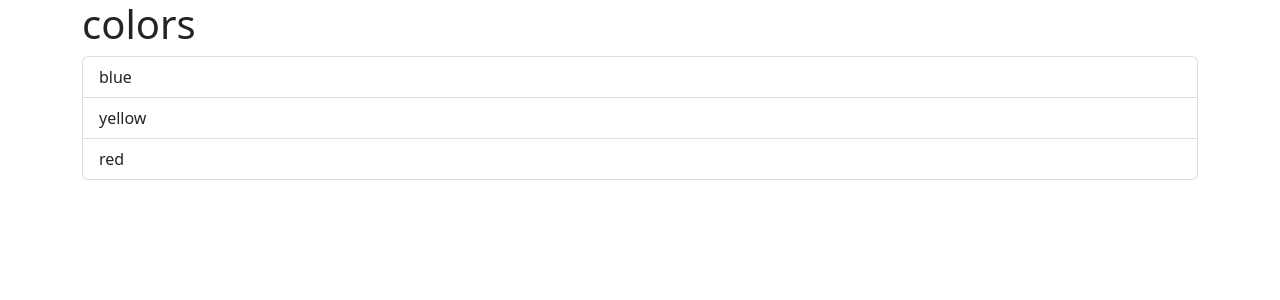
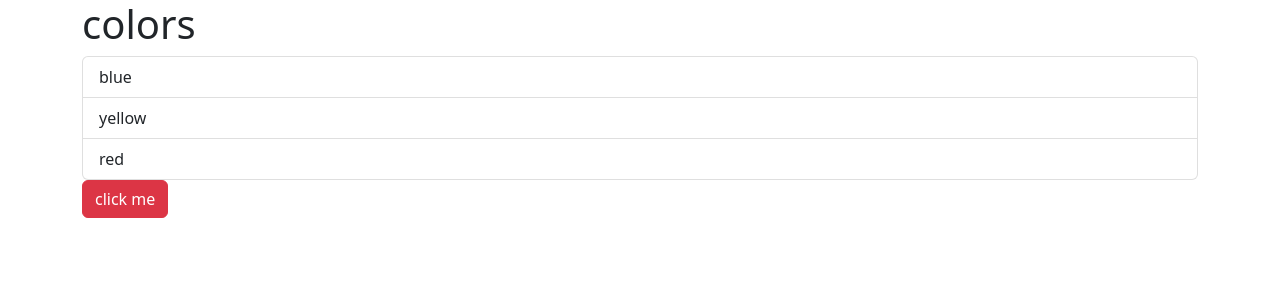
Before and after one commit to aliensb/react-with-mosh, a React (Vite) app: page / in a window 1280 px wide. Shown: the top 300 px of the page. Built offline with nearby package versions, Linux system fonts and the light colour scheme.

Commit message:
finish Building Components

```diff
--- a/src/App.tsx
+++ b/src/App.tsx
@@ -1,11 +1,17 @@
-import ListGroup from "./ListGroup";
+import { useState } from "react";
+import Alert from "./components/Alert";
+import Button from "./components/Button";
+import ListGroup from "./components/ListGroup";
 
 function App() {
   const onItemClick = (item: string) => {
     console.log(`${item} get clicked`);
   };
 
+  const [showAlert, setShowAlert] = useState(false);
+
   return (
+    <>
       <div className="container">
         <ListGroup
           items={["blue", "yellow", "red"]}
@@ -13,6 +19,13 @@ function App() {
           onItemClick={onItemClick}
         />
       </div>
+      <div className="container">
+        {showAlert && <Alert onClose={() => setShowAlert(false)}>alert</Alert>}
+        <Button type="danger" onClick={() => setShowAlert(true)}>
+          click me
+        </Button>
+      </div>
+    </>
   );
 }
 
--- /dev/null
+++ b/src/components/Alert.tsx
@@ -0,0 +1,22 @@
+interface Props {
+  children: string;
+  onClose: () => void;
+}
+
+export default function Alert({ children, onClose }: Props) {
+  return (
+    <div
+      className="alert alert-warning alert-dismissible fade show"
+      role="alert"
+    >
+      {children}
+      <button
+        type="button"
+        className="btn-close"
+        data-bs-dismiss="alert"
+        aria-label="Close"
+        onClick={onClose}
+      ></button>
+    </div>
+  );
+}
--- /dev/null
+++ b/src/components/Button.tsx
@@ -0,0 +1,21 @@
+interface Props {
+  children: string;
+  type:
+    | "primary"
+    | "secondary"
+    | "success"
+    | "danger"
+    | "warning"
+    | "info"
+    | "dark"
+    | "link";
+  onClick: () => void;
+}
+
+export default function Button({ children, type, onClick }: Props) {
+  return (
+    <button type="button" className={"btn btn-" + type} onClick={onClick}>
+      {children}
+    </button>
+  );
+}
```
Also changed, not shown: src/components/ListGroup.tsx (renamed from src/ListGroup.tsx), 1 other file (tests, documents, lock files or other folders). Lines whose indentation alone changed are shown as unchanged.
